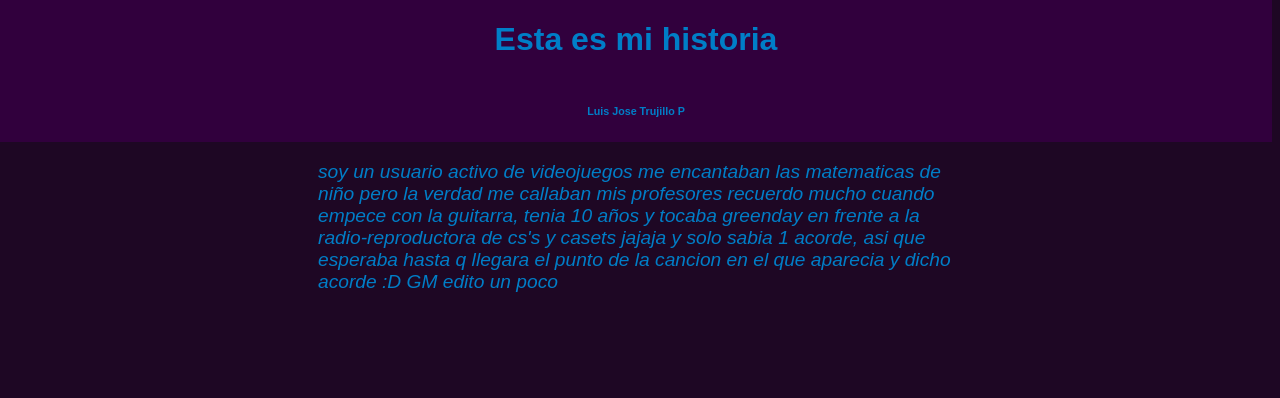
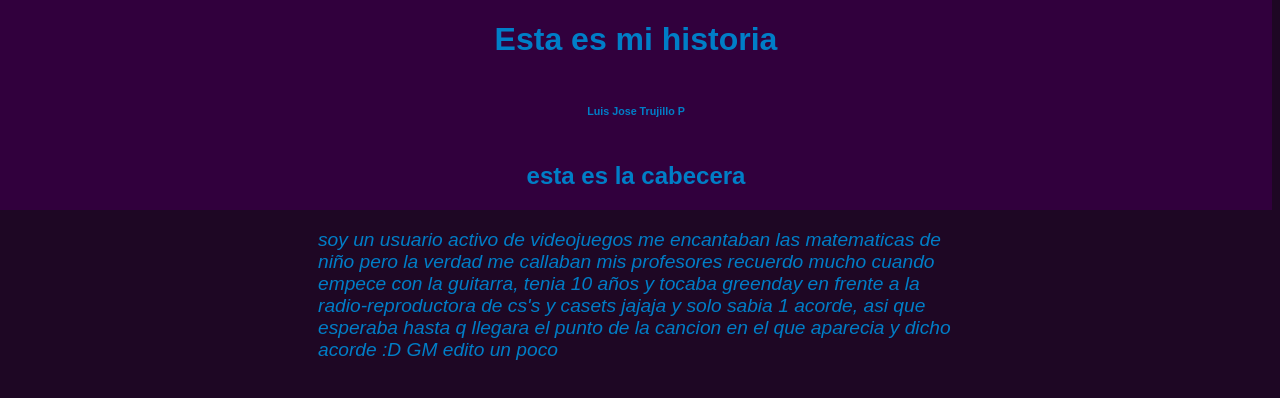
Before and after one commit to LuisTrujilloP/Hyperblog-home, a plain HTML site: page index.html in a window 1280 px wide. Drawn offline with Linux system fonts and the light colour scheme.

Commit message:
Estructure of the header

```diff
--- a/index.html
+++ b/index.html
@@ -12,6 +12,7 @@
     <header class="title">
         <h1>Esta es mi historia</h1>
         <h6>Luis Jose Trujillo P</h6>
+        <h2>esta es la cabecera</h2>
     </header>
     <main>
         <p class="history"> soy un usuario activo de videojuegos
```
